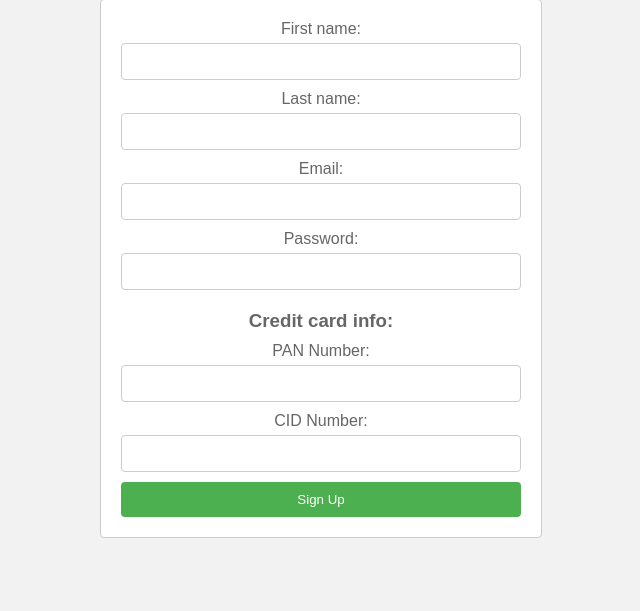
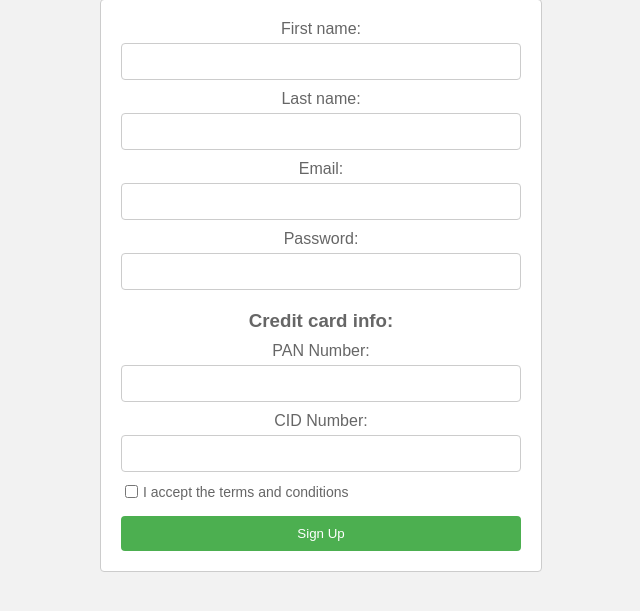
Before and after one commit to radek-szpot/central-distribution-system, a Flask app: page /signup in a window 1280 px wide. Shown: the part 109-720 px from the top of the page, without its empty margins (319-959 px from the left). Run offline with Flask 3, Linux system fonts and the light colour scheme.

Commit message:
added terms checkbox

```diff
--- a/central_distributor/customers/routes.py
+++ b/central_distributor/customers/routes.py
@@ -29,6 +29,8 @@ def home():
 def signup():
     if request.method == 'POST':
         request_dict = request.form.to_dict()
+        request_dict["pan_number"] = request_dict.get("pan_number") or None
+        request_dict["cid_number"] = request_dict.get("cid_number") or None
         error_message = is_customer_input_valid(request_dict)
         if error_message:
             return render_template('signup.html', error_message=error_message)
@@ -37,7 +39,8 @@ def signup():
         except IntegrityError:
             error_message = 'Email is already in use!'
             return render_template('signup.html', error_message=error_message)
-        except StatementError:
+        except StatementError as e:
+            print(e)
             error_message = 'PAN and CID numbers must be digits!'
             return render_template('signup.html', error_message=error_message)
         if customer:
--- a/central_distributor/customers/templates/signup.html
+++ b/central_distributor/customers/templates/signup.html
@@ -67,6 +67,18 @@
             color: red;
             margin-top: 10px;
         }
+
+        .terms-checkbox {
+            display: flex;
+            align-items: center;
+            margin-bottom: 10px;
+            color: #666;
+            font-size: 14px;
+        }
+
+        .terms-checkbox input[type="checkbox"] {
+            margin-right: 5px;
+        }
     </style>
 </head>
 <body>
@@ -105,9 +117,16 @@
             <input id="cid_number" name="cid_number" type="text" />
         </div>
 
-        {% if error_message %}
-            <p class="error-message">{{ error_message }}</p>
-        {% endif %}
+    <div class="form-group">
+        <label class="terms-checkbox">
+            <input type="checkbox" required="">
+            I accept the terms and conditions
+        </label>
+    </div>
+
+    {% if error_message %}
+        <p class="error-message">{{ error_message }}</p>
+    {% endif %}
 
         <input type="submit" value="Sign Up" />
     </form>
--- a/central_distributor/customers/validators.py
+++ b/central_distributor/customers/validators.py
@@ -17,7 +17,7 @@ def redirect_unauthenticated_user(endpoint):
 
 
 def is_customer_input_valid(customer_dict):
-    error_message = False
+    error_message = None
     if customer_dict["pan_number"] and len(customer_dict["pan_number"]) != 16:
         error_message = 'PAN number must be combination of 16 numbers!'
     if customer_dict["cid_number"] and len(customer_dict["cid_number"]) != 3:
```
